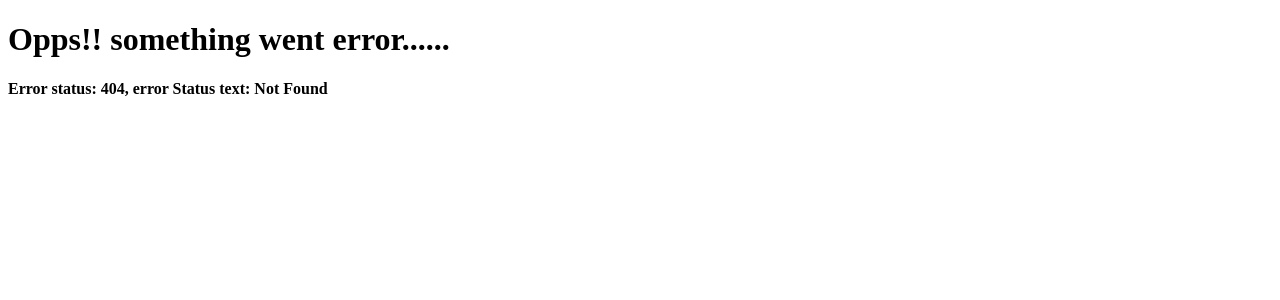
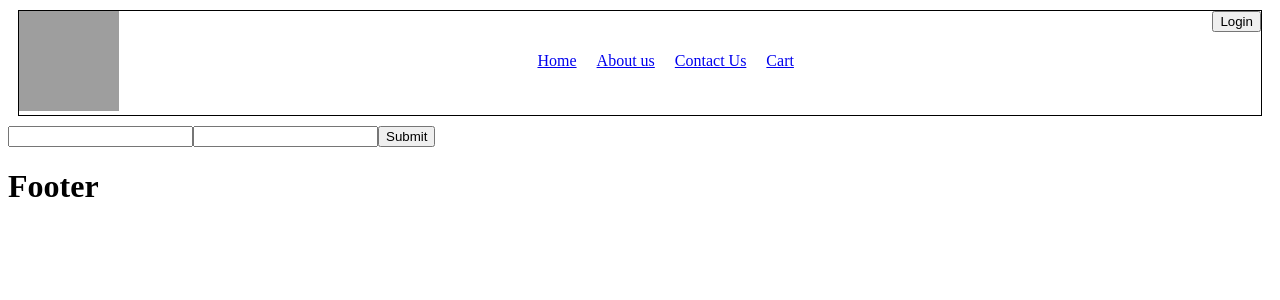
Before and after one commit to vinita000/namaste-react-recording, a React (Vite) app: page /login in a window 1280 px wide. Before the commit this address had no page. Shown: the top 300 px of the page. Built offline with nearby package versions, Linux system fonts and the light colour scheme; grey boxes are pictures that could not be loaded.

Commit message:
added login

```diff
--- a/package.json
+++ b/package.json
@@ -25,6 +25,7 @@
   },
   "dependencies": {
     "@syncfusion/ej2-react-notifications": "^21.2.3",
+    "formik": "^2.2.9",
     "react": "^18.2.0",
     "react-dom": "^18.2.0",
     "react-router-dom": "^6.11.2",
--- a/src/App.js
+++ b/src/App.js
@@ -9,6 +9,7 @@ import Error from './components/Error';
 import Contact from './components/Contact'
 import Cart from './components/Cart'
 import ResturantMenu from './components/ResturantMenu'
+import Login from './components/Login';
 
  // const heading = React.createElement('h1', null, "Namaste Everyone Recording!!!!");
 
@@ -99,6 +100,10 @@ const appRouter = createBrowserRouter([
         {
           path: '/resturants/:id',
           element: <ResturantMenu />
+        },
+        {
+          path: '/login',
+          element: <Login />
         }
       ]
     }
--- a/src/components/Header.js
+++ b/src/components/Header.js
@@ -13,6 +13,11 @@ export const Title = () => (
 
 const Header = () => {
   const [isLoggedIn, setIsLoggedIn] = useState(false)
+
+  const handleLogout = () => {
+    setIsLoggedIn(true);
+  };
+
   return(
     <div className='header'>
       <Title />
@@ -25,7 +30,12 @@ const Header = () => {
           <li><Link>Cart</Link></li>
         </ul>
       </div>
-      { isLoggedIn ? <button onClick={()=>setIsLoggedIn(false)}>Logout</button> : <button onClick={()=>setIsLoggedIn(true)}>Login</button> }
+      {isLoggedIn ? (
+        <button onClick={handleLogout}>Logout</button>
+      ) : (
+        <Link to='/login'><button>Login</button></Link>
+      )}
+      {/* { isLoggedIn ? <Link to='/'><button onClick={()=>setIsLoggedIn(false)}>Logout</button></Link> : <Link to='/login'><button onClick={()=>setIsLoggedIn(true)}>Login</button></Link> } */}
     </div>
   )
 }
--- /dev/null
+++ b/src/components/Login.js
@@ -0,0 +1,48 @@
+import React from 'react';
+import { Formik, Form, Field, ErrorMessage } from 'formik'
+import { useNavigate } from 'react-router-dom';
+const Login = () => {
+  const navigate = useNavigate();
+  return(
+    <div>
+      <Formik
+        initialValues={{ email: '', password: '' }}
+        validates = {values =>{
+          const errors = {};
+          if(!values.email) {
+            errors.email = "Required"
+          } else if (
+            !/^[A-Z0-9._%+-]+@[A-Z0-9.-]+\.[A-Z]{2,}$/i.test(values.email)
+          ) {
+            errors.email = 'Invalid email address';
+          }
+          return errors;
+        }}
+
+        onSubmit={(values, { setSubmitting }) => {
+          setTimeout(() => {
+            setSubmitting(false);
+            navigate('/');
+          }, 400);
+        }}
+      >
+
+      {({ isSubmitting }) => (
+        <Form>
+          {console.log(isSubmitting)}
+          <Field type="email" name="email" />
+          <ErrorMessage name="email" component="div" />
+          <Field type="password" name="password" />
+          <ErrorMessage name="password" component="div" />
+          <button type="submit" disabled={isSubmitting}>
+            Submit
+          </button>
+        </Form>
+      )}
+
+      </Formik>
+    </div>
+  )
+}
+
+export default Login;
```
Also changed, not shown: 1 other file (tests, documents, lock files or other folders).
